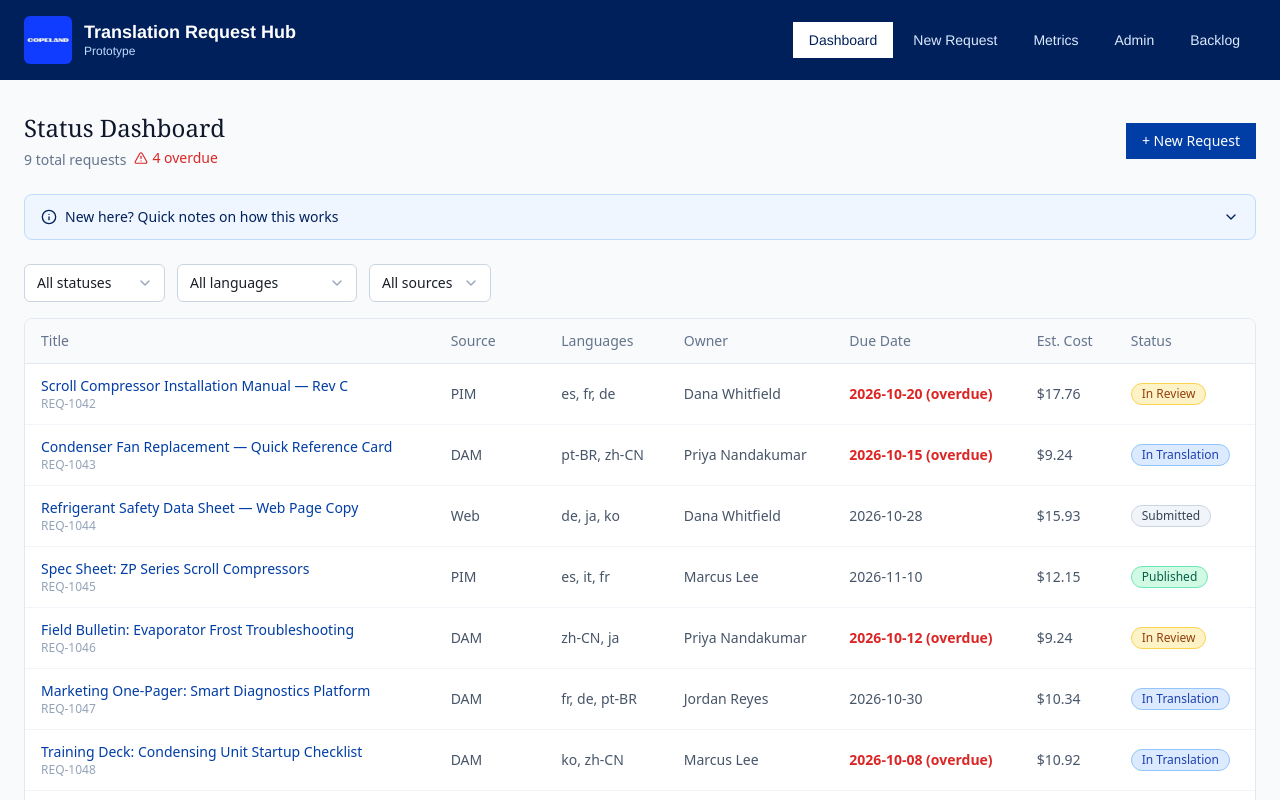
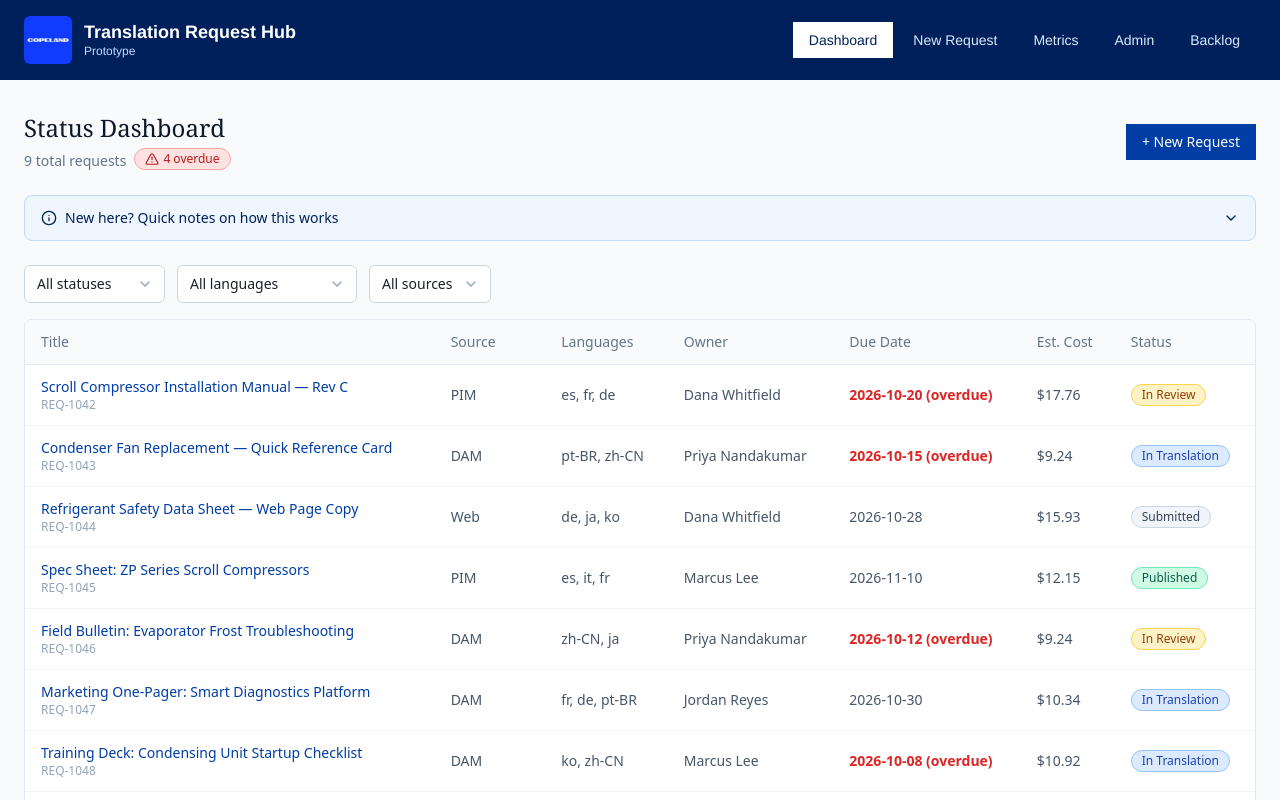
Before and after one commit to amukthaaa/translation-hub, a React (Vite) app: page /dashboard in a window 1280 px wide. Shown: the top 800 px of the page. Built offline with nearby package versions, Linux system fonts and the light colour scheme.

Commit message:
Style overdue count as a pill badge
Matches the rounded-full border/bg pill styling already used by
StatusBadge instead of plain red text.

Co-Authored-By: Claude Sonnet 5 <noreply@anthropic.com>

```diff
--- a/src/pages/Dashboard.jsx
+++ b/src/pages/Dashboard.jsx
@@ -43,7 +43,7 @@ export default function Dashboard() {
           <p className="text-sm text-slate-500 mt-1">
             {requests.length} total requests
             {overdueCount > 0 && (
-              <span className="ml-2 inline-flex items-center gap-1 text-red-600 font-medium">
+              <span className="ml-2 inline-flex items-center gap-1 rounded-full border border-red-300 bg-red-100 text-red-700 px-2.5 py-0.5 text-xs font-medium whitespace-nowrap">
                 <AlertTriangle className="h-3.5 w-3.5" /> {overdueCount} overdue
               </span>
             )}
```
